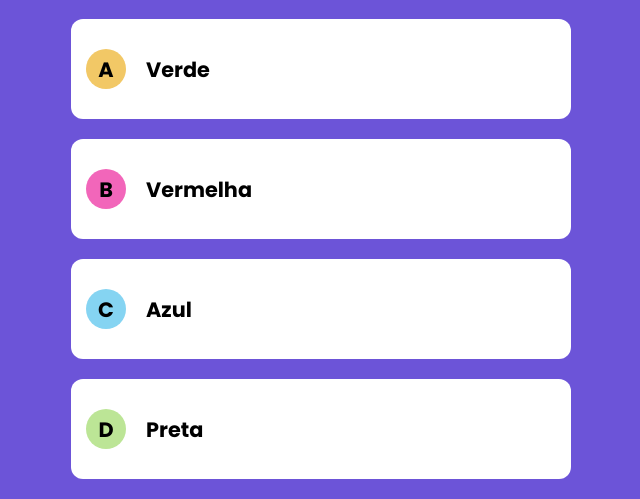
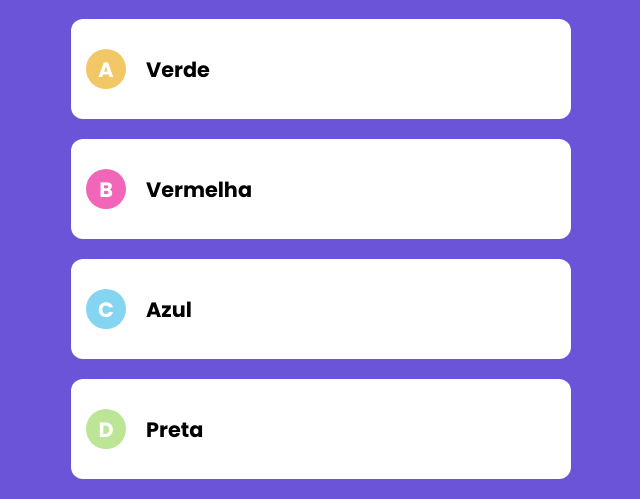
Before and after one commit to David-Pires/quiz, a Next.js app: page / in a window 1280 px wide. Shown: the part 181-680 px from the top of the page, without its empty margins (319-959 px from the left). Built offline with nearby package versions, Linux system fonts and the light colour scheme.

Commit message:
color: #fff for resposta.module.css

```diff
--- a/styles/Resposta.module.css
+++ b/styles/Resposta.module.css
@@ -34,6 +34,7 @@
   font-size:1.3rem;
   font-weight: 700;
   margin-right: 20px;
+  color: #fff
 }
 
 .valor{
```
